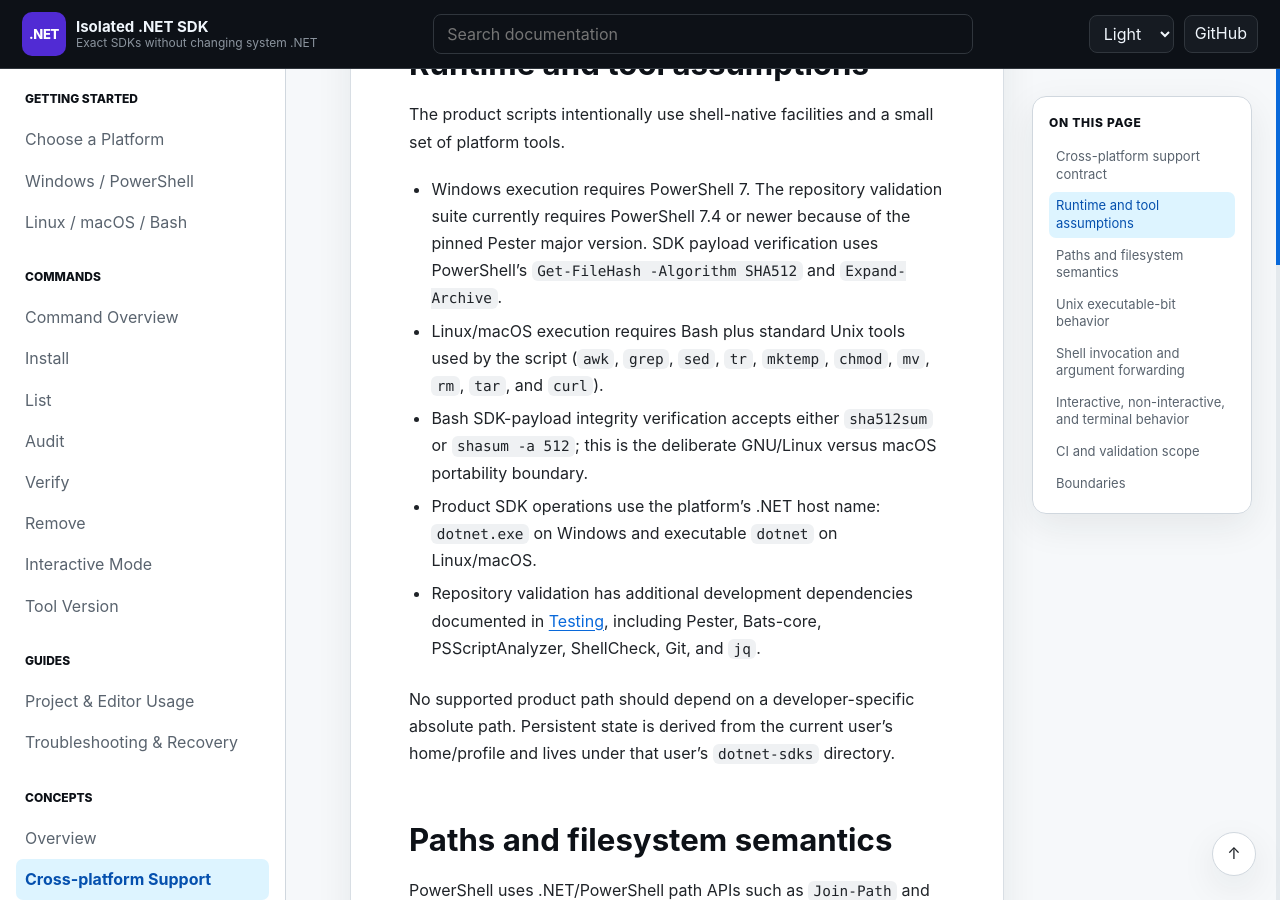
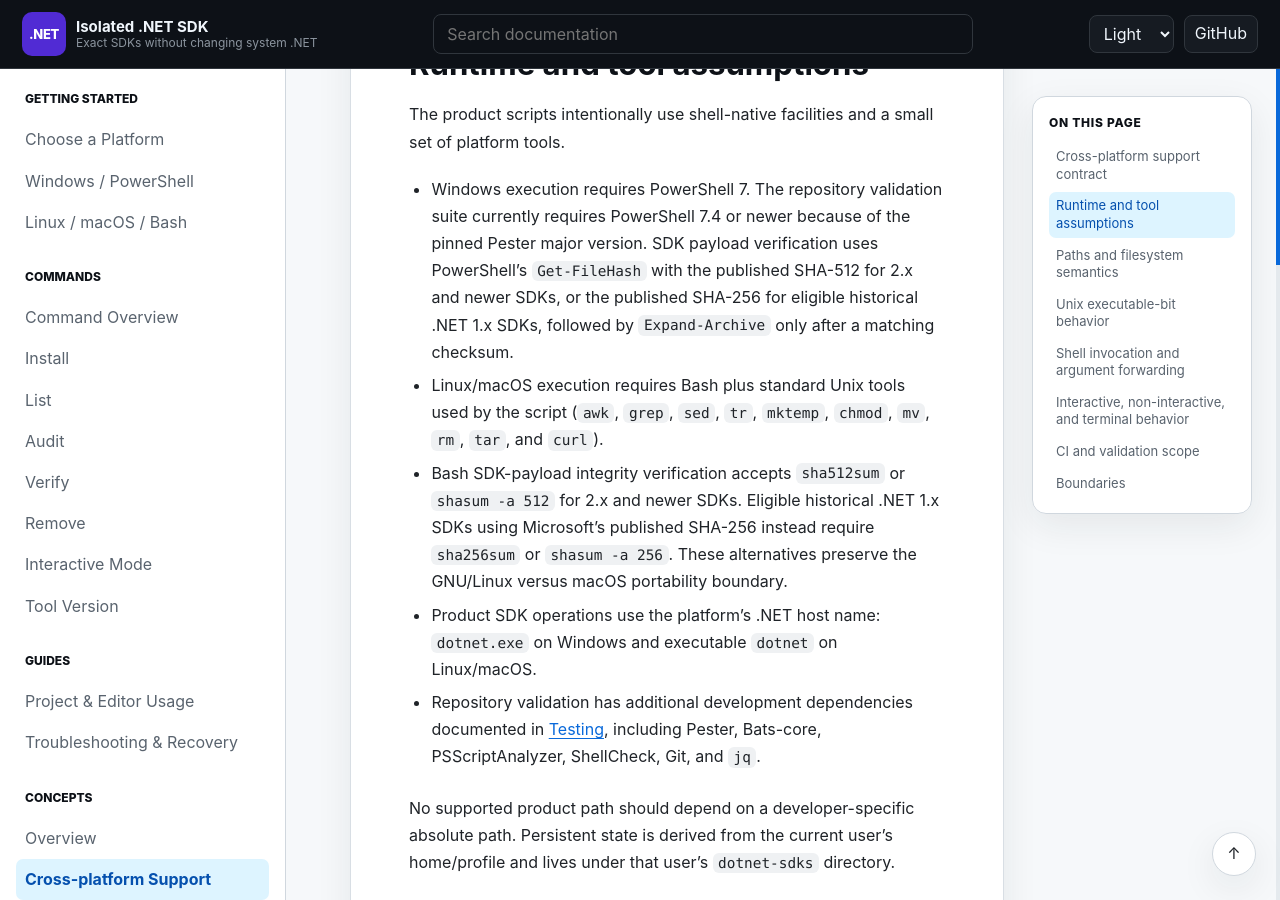
Before and after one commit to infoconex/isolated-dotnet-sdk, a Jekyll site: the page built from docs/concepts/cross-platform-support.md, in a window 1280 px wide and 900 px high, scrolled down 1137 px. Built offline with Jekyll 4.4.1, drawn with Linux system fonts in a browser that asks for light colours; our own code applies the rules of GitHub Pages for plain Markdown files.

Commit message:
docs: clarify legacy checksum tools in cross-platform contract

```diff
--- a/docs/concepts/cross-platform-support.md
+++ b/docs/concepts/cross-platform-support.md
@@ -16,9 +16,9 @@ The versioned GitHub-hosted runner labels make major OS/architecture transitions
 
 The product scripts intentionally use shell-native facilities and a small set of platform tools.
 
-- Windows execution requires PowerShell 7. The repository validation suite currently requires PowerShell 7.4 or newer because of the pinned Pester major version. SDK payload verification uses PowerShell's `Get-FileHash -Algorithm SHA512` and `Expand-Archive`.
+- Windows execution requires PowerShell 7. The repository validation suite currently requires PowerShell 7.4 or newer because of the pinned Pester major version. SDK payload verification uses PowerShell's `Get-FileHash` with the published SHA-512 for 2.x and newer SDKs, or the published SHA-256 for eligible historical .NET 1.x SDKs, followed by `Expand-Archive` only after a matching checksum.
 - Linux/macOS execution requires Bash plus standard Unix tools used by the script (`awk`, `grep`, `sed`, `tr`, `mktemp`, `chmod`, `mv`, `rm`, `tar`, and `curl`).
-- Bash SDK-payload integrity verification accepts either `sha512sum` or `shasum -a 512`; this is the deliberate GNU/Linux versus macOS portability boundary.
+- Bash SDK-payload integrity verification accepts `sha512sum` or `shasum -a 512` for 2.x and newer SDKs. Eligible historical .NET 1.x SDKs using Microsoft's published SHA-256 instead require `sha256sum` or `shasum -a 256`. These alternatives preserve the GNU/Linux versus macOS portability boundary.
 - Product SDK operations use the platform's .NET host name: `dotnet.exe` on Windows and executable `dotnet` on Linux/macOS.
 - Repository validation has additional development dependencies documented in [Testing](../maintainers/testing/testing.md), including Pester, Bats-core, PSScriptAnalyzer, ShellCheck, Git, and `jq`.
 
```
